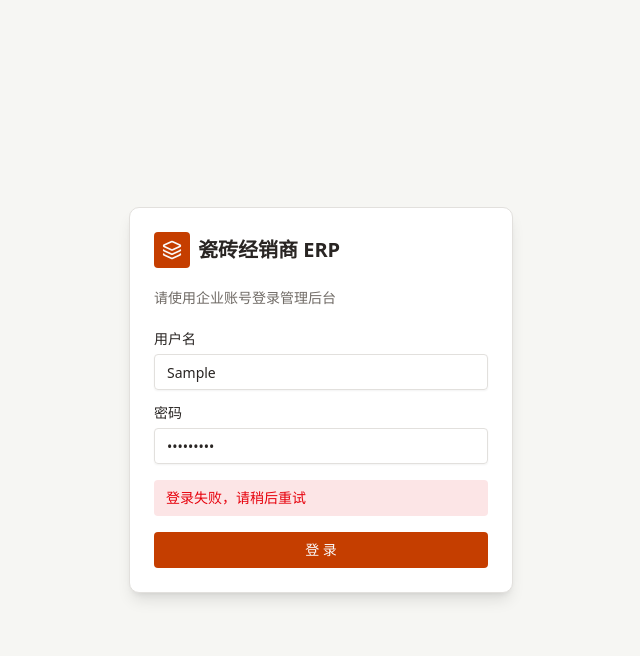
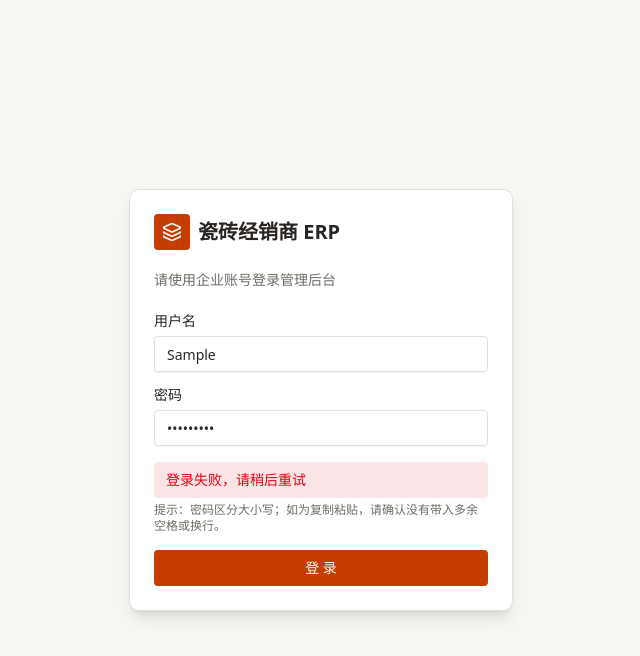
Before and after one commit to tth1979/erp-coze-src, a Next.js app: page /login in a window 1280 px wide. Both pictures are taken after typing "Sample", "Sample123" into the empty fields and a click on the button "登 录". Shown: the top 656 px of the page, without its empty margins (319-959 px from the left). Built offline with nearby package versions, Linux system fonts and the light colour scheme; no server answers; a web font is replaced by a local one.

Commit message:
fix(auth): 登录密码 trim 容错及登录页报错提示优化
Coze-Commit-Type: user
Coze-User-ID: 722803921263120
Coze-Conversation-ID: 13327415

```diff
--- a/src/app/api/auth/login/route.ts
+++ b/src/app/api/auth/login/route.ts
@@ -11,7 +11,8 @@ const loginSchema = z.object({
   type: z.literal('password'),
   payload: z.object({
     username: z.string().trim().min(1, '用户名不能为空'),
-    password: z.string().min(1, '密码不能为空'),
+    // 系统密码均为无空格随机串/用户自设口令，trim 以避免复制粘贴带入空白字符导致误判
+    password: z.string().trim().min(1, '密码不能为空'),
   }),
 });
 
--- a/src/app/login/page.tsx
+++ b/src/app/login/page.tsx
@@ -75,7 +75,12 @@ function LoginForm() {
             />
           </div>
           {error ? (
-            <p className="rounded-md bg-destructive/10 px-3 py-2 text-sm text-destructive">{error}</p>
+            <div className="space-y-1">
+              <p className="rounded-md bg-destructive/10 px-3 py-2 text-sm text-destructive">{error}</p>
+              <p className="text-xs text-muted-foreground">
+                提示：密码区分大小写；如为复制粘贴，请确认没有带入多余空格或换行。
+              </p>
+            </div>
           ) : null}
           <Button type="submit" className="w-full" disabled={submitting}>
             {submitting ? <Loader2 className="mr-2 h-4 w-4 animate-spin" /> : null}
```
